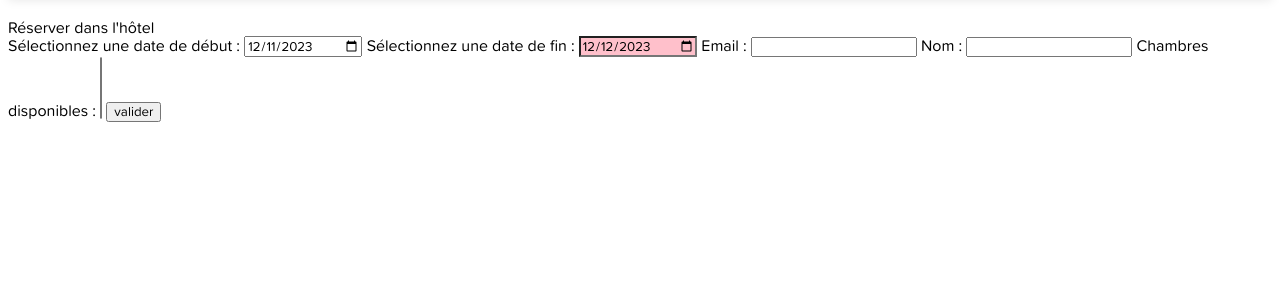
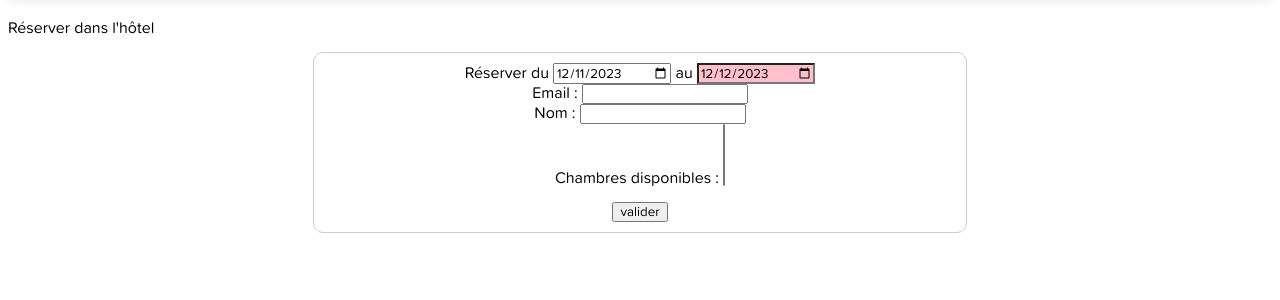
Before and after one commit to BTS-SIO2-SLAM-AP/AP-HOTEL-SITE, a PHP site: template view/reservation/ficheReservation.php in a window 1280 px wide. Shown: the part 78-378 px from the top of the page. Run offline with PHP 8.4, Linux system fonts and the light colour scheme; the template is opened without the code that fills it, so the values that code supplies are empty.

Commit message:
fix problème de datedeb et datefin (date invalide)

```diff
--- /dev/null
+++ b/assets/css/ficheReservation.css
@@ -0,0 +1,8 @@
+.ficheReservation form {
+    margin: auto;
+    width: 50%;
+    padding: 10px;
+    border: 1px solid #ccc;
+    border-radius: 10px;
+    text-align: center;
+}
--- a/view/reservation/ficheReservation.php
+++ b/view/reservation/ficheReservation.php
@@ -2,14 +2,17 @@
 //VUE liste des classes avec lien hypertexte
 //Préparation flux HTML pour le template
 ob_start();
+?>
+<link rel="stylesheet" href="assets/css/ficheReservation.css">
+Réserver dans l'hôtel <?php echo $unHotel["nom"] ?>
+<br/><br/>
 
-echo "Réserver dans l'hôtel " . $unHotel["nom"];
-?>
+<div class="ficheReservation">
     <form method='post' action="index.php">
-    <label for="datedebut">Sélectionnez une date de début :</label>
+        <label for="datedebut">Réserver du </label>
         <input type="date" id="datedebut" name="datedebut" value="<?php echo date("Y-m-d"); ?>" min="<?php echo date("Y-m-d"); ?>" onchange="dateDebutChange()" required>
 
-    <label for="datefin">Sélectionnez une date de fin :</label>
+        <label for="datefin"> au </label>
         <input type="date" id="datefin" name="datefin" value="<?php echo date('Y-m-d', strtotime('+1 day')); ?>" min="<?php echo date('Y-m-d', strtotime('+1 day')); ?>" onchange="dateFinChange()" required style="background-color:pink;">
 
         <script>
@@ -33,12 +36,12 @@ echo "Réserver dans l'hôtel " . $unHotel["nom"];
                 var datefin = new Date(document.getElementById('datefin').value);
                 var datemin = new Date(document.getElementById('datefin').min);
 
-            if (datefin < datemin) {
-                document.getElementById('datefin').value = formatDate(new Date(datemin.getFullYear(), datemin.getMonth(), datemin.getDate() + 1));
+                if (datefin <= datemin) {
+                    document.getElementById('datefin').value = document.getElementById('datefin').min;
                 }
 
                 // Si la date de fin est inférieure à la date de début, ajuster la date de début
-            if (datefin <= datedebut) {
+                if (datefin <= datedebut && datefin >= datemin) {
                     document.getElementById('datedebut').value = formatDate(new Date(datefin.getFullYear(), datefin.getMonth(), datefin.getDate() - 1));
                 }
             }
@@ -51,12 +54,15 @@ echo "Réserver dans l'hôtel " . $unHotel["nom"];
             }
         </script>
 
+        <br />
         <label for="email">Email :</label>
         <input type="email" name="txtmail" required>
 
+        <br />
         <label for="txtnom">Nom :</label>
         <input type="text" name="txtnom" required>
 
+        <br />
         <label for="chambres">Chambres disponibles :</label>
         <select name="chambres[]" multiple required>
             <?php
@@ -65,13 +71,14 @@ echo "Réserver dans l'hôtel " . $unHotel["nom"];
             }
             ?>
         </select>
-
+        <br /><br />
         <input type='submit' name='btnvalider' value='valider'>
 
         <input type='hidden' name='nohotel' value='<?php echo $unHotel["nohotel"] ?>'>
         <input type='hidden' name='page' value='saveReservation'>
         <input type='hidden' name='titre' value='<?php echo urlencode($unHotel["nom"]) ?>'>
     </form>
+</div>
 <?php
 //Ouverture du template
 $title = "Balladins - Réservation hôtel $unHotel[nom]";
```
Lines whose indentation alone changed are shown as unchanged.
